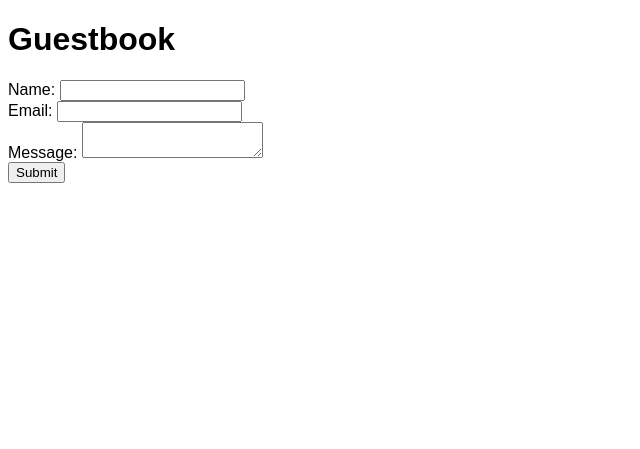
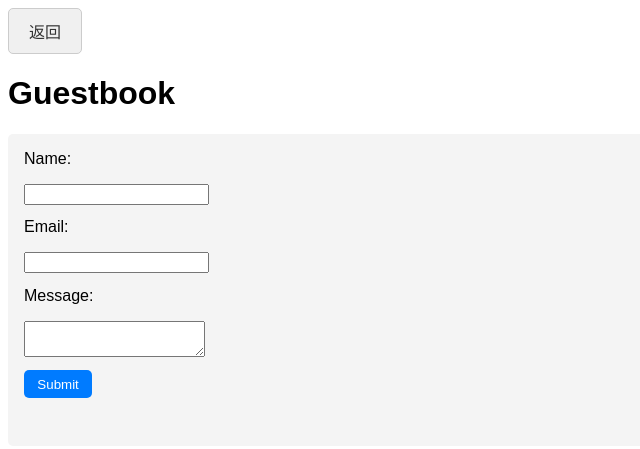
Before and after one commit to syx3204/message, a plain HTML site: page index.html in a window 1280 px wide. Shown: the whole page, without its empty margins (0-640 px from the left). Drawn offline with Linux system fonts and the light colour scheme; no server answers.

Commit message:
Update index.html

```diff
--- a/index.html
+++ b/index.html
@@ -10,6 +10,29 @@
         }
         form {
             margin-bottom: 2em;
+        }
+        .message-input {
+            background-color: #f4f4f4;
+            border-radius: 5px;
+            padding: 1em;
+            margin-bottom: 1em;
+        }
+        .message-input label,
+        .message-input input,
+        .message-input textarea {
+            display: block;
+            margin-bottom: 1em;
+        }
+        .message-input button {
+            padding: 0.5em 1em;
+            background-color: #007bff;
+            color: white;
+            border: none;
+            border-radius: 5px;
+            cursor: pointer;
+        }
+        .message-input button:hover {
+            background-color: #0056b3;
         }
         .message {
             background-color: #f4f4f4;
@@ -27,22 +50,40 @@
         .message .email {
             color: #777;
         }
+
+
+        .return-button {
+            display: inline-block;
+            padding: 10px 20px;
+            text-align: center;
+            font-size: 16px;
+            color: #333;
+            background-color: #f0f0f0;
+            border: 1px solid #ccc;
+            border-radius: 5px; /* 设置圆角 */
+            cursor: pointer; /* 设置鼠标样式为手型 */
+            transition: background-color 0.3s ease; /* 添加平滑过渡效果 */
+        }
+
+        .return-button:hover {
+            background-color: #e0e0e0; /* 鼠标悬停时改变背景颜色 */
+        }
     </style>
 </head>
 <body>
+    <div class="return-button" onclick="window.location.href='https://syxsyx.us.kg';">返回</div>
     <h1>Guestbook</h1>
+    <div class="message-input">
         <form id="guestForm">
             <label for="name">Name:</label>
             <input type="text" id="name" name="name" required>
-        <br>
             <label for="email">Email:</label>
             <input type="email" id="email" name="email" required>
-        <br>
             <label for="message">Message:</label>
             <textarea id="message" name="message" required></textarea>
-        <br>
             <button type="submit">Submit</button>
         </form>
+    </div>
     <div id="messages"></div>
 
     <script>
@@ -69,13 +110,15 @@
                     })
                 });
 
-                if (response.ok) {
+                if (!response.ok) {
+                    const errorData = await response.json();
+                    alert(`There was an error submitting your message: ${errorData.message || 'Unknown error'}`);
+                    return;
+                }
+
                 form.reset();
                 await loadMessages();
                 alert('Your message has been submitted successfully!');
-                } else {
-                    alert('There was an error submitting your message.');
-                }
             } catch (error) {
                 console.error(error);
                 alert('An unexpected error occurred.');
```
Lines whose indentation alone changed are shown as unchanged.
